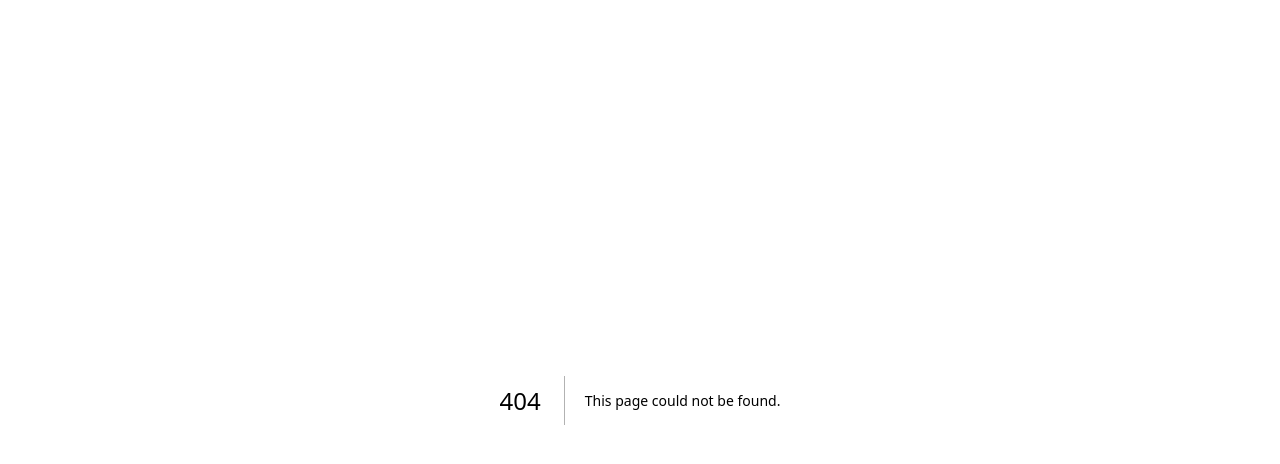
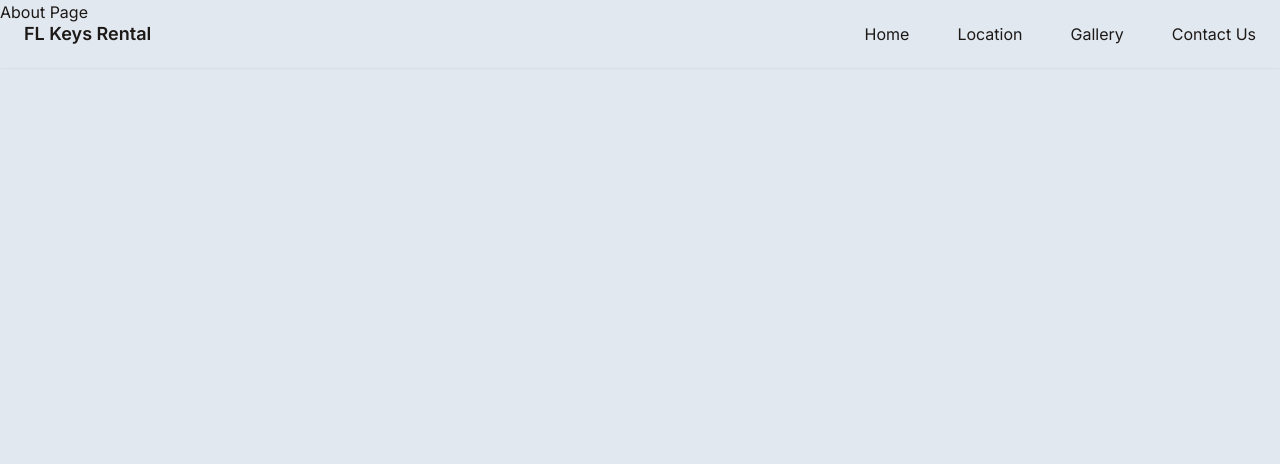
Before and after one commit to jsaique/rental, a Next.js app: page /about in a window 1280 px wide. Before the commit this address had no page. Shown: the top 464 px of the page. Built offline with nearby package versions, Linux system fonts and the light colour scheme.

Commit message:
Iniial Commint

```diff
--- /dev/null
+++ b/src/app/about/page.jsx
@@ -0,0 +1,7 @@
+export default function About() {
+  return (
+    <div>
+      <h1>About Page</h1>
+    </div>
+  );
+}
--- a/src/app/globals.css
+++ b/src/app/globals.css
@@ -17,11 +17,6 @@
 }
 
 body {
-  color: rgb(var(--foreground-rgb));
-  background: linear-gradient(
-      to bottom,
-      transparent,
-      rgb(var(--background-end-rgb))
-    )
-    rgb(var(--background-start-rgb));
+  color: #1c1917;
+  background: #e2e8f0;
 }
--- a/src/app/layout.js
+++ /dev/null
@@ -1,17 +0,0 @@
-import './globals.css'
-import { Inter } from 'next/font/google'
-
-const inter = Inter({ subsets: ['latin'] })
-
-export const metadata = {
-  title: 'Create Next App',
-  description: 'Generated by create next app',
-}
-
-export default function RootLayout({ children }) {
-  return (
-    <html lang="en">
-      <body className={inter.className}>{children}</body>
-    </html>
-  )
-}
--- /dev/null
+++ b/src/app/layout.jsx
@@ -0,0 +1,21 @@
+import "./globals.css";
+import { Inter } from "next/font/google";
+import Navbar from "@/components/navbar/navbar";
+import Carousel from "@/components/carousel/Carousel";
+const inter = Inter({ subsets: ["latin"] });
+
+export const metadata = {
+  title: "FL Keys Rental",
+  description: "Lorem ipsum",
+};
+
+export default function RootLayout({ children }) {
+  return (
+    <html lang="en">
+      <body className={inter.className}>
+        <Navbar />
+        {children}
+      </body>
+    </html>
+  );
+}
--- a/src/app/page.js
+++ /dev/null
@@ -1,113 +0,0 @@
-import Image from 'next/image'
-
-export default function Home() {
-  return (
-    <main className="flex min-h-screen flex-col items-center justify-between p-24">
-      <div className="z-10 max-w-5xl w-full items-center justify-between font-mono text-sm lg:flex">
-        <p className="fixed left-0 top-0 flex w-full justify-center border-b border-gray-300 bg-gradient-to-b from-zinc-200 pb-6 pt-8 backdrop-blur-2xl dark:border-neutral-800 dark:bg-zinc-800/30 dark:from-inherit lg:static lg:w-auto  lg:rounded-xl lg:border lg:bg-gray-200 lg:p-4 lg:dark:bg-zinc-800/30">
-          Get started by editing&nbsp;
-          <code className="font-mono font-bold">src/app/page.js</code>
-        </p>
-        <div className="fixed bottom-0 left-0 flex h-48 w-full items-end justify-center bg-gradient-to-t from-white via-white dark:from-black dark:via-black lg:static lg:h-auto lg:w-auto lg:bg-none">
-          <a
-            className="pointer-events-none flex place-items-center gap-2 p-8 lg:pointer-events-auto lg:p-0"
-            href="https://vercel.com?utm_source=create-next-app&utm_medium=appdir-template&utm_campaign=create-next-app"
-            target="_blank"
-            rel="noopener noreferrer"
-          >
-            By{' '}
-            <Image
-              src="/vercel.svg"
-              alt="Vercel Logo"
-              className="dark:invert"
-              width={100}
-              height={24}
-              priority
-            />
-          </a>
-        </div>
-      </div>
-
-      <div className="relative flex place-items-center before:absolute before:h-[300px] before:w-[480px] before:-translate-x-1/2 before:rounded-full before:bg-gradient-radial before:from-white before:to-transparent before:blur-2xl before:content-[''] after:absolute after:-z-20 after:h-[180px] after:w-[240px] after:translate-x-1/3 after:bg-gradient-conic after:from-sky-200 after:via-blue-200 after:blur-2xl after:content-[''] before:dark:bg-gradient-to-br before:dark:from-transparent before:dark:to-blue-700 before:dark:opacity-10 after:dark:from-sky-900 after:dark:via-[#0141ff] after:dark:opacity-40 before:lg:h-[360px] z-[-1]">
-        <Image
-          className="relative dark:drop-shadow-[0_0_0.3rem_#ffffff70] dark:invert"
-          src="/next.svg"
-          alt="Next.js Logo"
-          width={180}
-          height={37}
-          priority
-        />
-      </div>
-
-      <div className="mb-32 grid text-center lg:max-w-5xl lg:w-full lg:mb-0 lg:grid-cols-4 lg:text-left">
-        <a
-          href="https://nextjs.org/docs?utm_source=create-next-app&utm_medium=appdir-template&utm_campaign=create-next-app"
-          className="group rounded-lg border border-transparent px-5 py-4 transition-colors hover:border-gray-300 hover:bg-gray-100 hover:dark:border-neutral-700 hover:dark:bg-neutral-800/30"
-          target="_blank"
-          rel="noopener noreferrer"
-        >
-          <h2 className={`mb-3 text-2xl font-semibold`}>
-            Docs{' '}
-            <span className="inline-block transition-transform group-hover:translate-x-1 motion-reduce:transform-none">
-              -&gt;
-            </span>
-          </h2>
-          <p className={`m-0 max-w-[30ch] text-sm opacity-50`}>
-            Find in-depth information about Next.js features and API.
-          </p>
-        </a>
-
-        <a
-          href="https://nextjs.org/learn?utm_source=create-next-app&utm_medium=appdir-template-tw&utm_campaign=create-next-app"
-          className="group rounded-lg border border-transparent px-5 py-4 transition-colors hover:border-gray-300 hover:bg-gray-100 hover:dark:border-neutral-700 hover:dark:bg-neutral-800 hover:dark:bg-opacity-30"
-          target="_blank"
-          rel="noopener noreferrer"
-        >
-          <h2 className={`mb-3 text-2xl font-semibold`}>
-            Learn{' '}
-            <span className="inline-block transition-transform group-hover:translate-x-1 motion-reduce:transform-none">
-              -&gt;
-            </span>
-          </h2>
-          <p className={`m-0 max-w-[30ch] text-sm opacity-50`}>
-            Learn about Next.js in an interactive course with&nbsp;quizzes!
-          </p>
-        </a>
-
-        <a
-          href="https://vercel.com/templates?framework=next.js&utm_source=create-next-app&utm_medium=appdir-template&utm_campaign=create-next-app"
-          className="group rounded-lg border border-transparent px-5 py-4 transition-colors hover:border-gray-300 hover:bg-gray-100 hover:dark:border-neutral-700 hover:dark:bg-neutral-800/30"
-          target="_blank"
-          rel="noopener noreferrer"
-        >
-          <h2 className={`mb-3 text-2xl font-semibold`}>
-            Templates{' '}
-            <span className="inline-block transition-transform group-hover:translate-x-1 motion-reduce:transform-none">
-              -&gt;
-            </span>
-          </h2>
-          <p className={`m-0 max-w-[30ch] text-sm opacity-50`}>
-            Explore the Next.js 13 playground.
-          </p>
-        </a>
-
-        <a
-          href="https://vercel.com/new?utm_source=create-next-app&utm_medium=appdir-template&utm_campaign=create-next-app"
-          className="group rounded-lg border border-transparent px-5 py-4 transition-colors hover:border-gray-300 hover:bg-gray-100 hover:dark:border-neutral-700 hover:dark:bg-neutral-800/30"
-          target="_blank"
-          rel="noopener noreferrer"
-        >
-          <h2 className={`mb-3 text-2xl font-semibold`}>
-            Deploy{' '}
-            <span className="inline-block transition-transform group-hover:translate-x-1 motion-reduce:transform-none">
-              -&gt;
-            </span>
-          </h2>
-          <p className={`m-0 max-w-[30ch] text-sm opacity-50`}>
-            Instantly deploy your Next.js site to a shareable URL with Vercel.
-          </p>
-        </a>
-      </div>
-    </main>
-  )
-}
--- /dev/null
+++ b/src/app/page.jsx
@@ -0,0 +1,10 @@
+import Image from "next/image";
+import Carousel from "@/components/carousel/Carousel";
+
+export default function Home() {
+  return (
+    <main className="flex min-h-screen flex-col items-center justify-between p-24">
+      <Carousel />
+    </main>
+  );
+}
--- /dev/null
+++ b/src/components/carousel/Carousel.jsx
@@ -0,0 +1,7 @@
+export default function Carousel() {
+  return (
+    <section>
+      <h1>Carousel Page</h1>
+    </section>
+  );
+}
--- /dev/null
+++ b/src/components/navbar/Navbar.jsx
@@ -0,0 +1,25 @@
+export default function Navbar() {
+  return (
+    <header className="fixed top-0 left-0 w-full shadow-sm">
+      <div className="container mx-auto px-6 py-5 flex justify-between items-center">
+        <h1 className="text-lg font-semibold">FL Keys Rental</h1>
+        <nav>
+          <ul className="flex gap-12">
+            <li>
+              <a href="#">Home</a>
+            </li>
+            <li>
+              <a href="#">Location</a>
+            </li>
+            <li>
+              <a href="#">Gallery</a>
+            </li>
+            <li>
+              <a href="#">Contact Us</a>
+            </li>
+          </ul>
+        </nav>
+      </div>
+    </header>
+  );
+}
```
